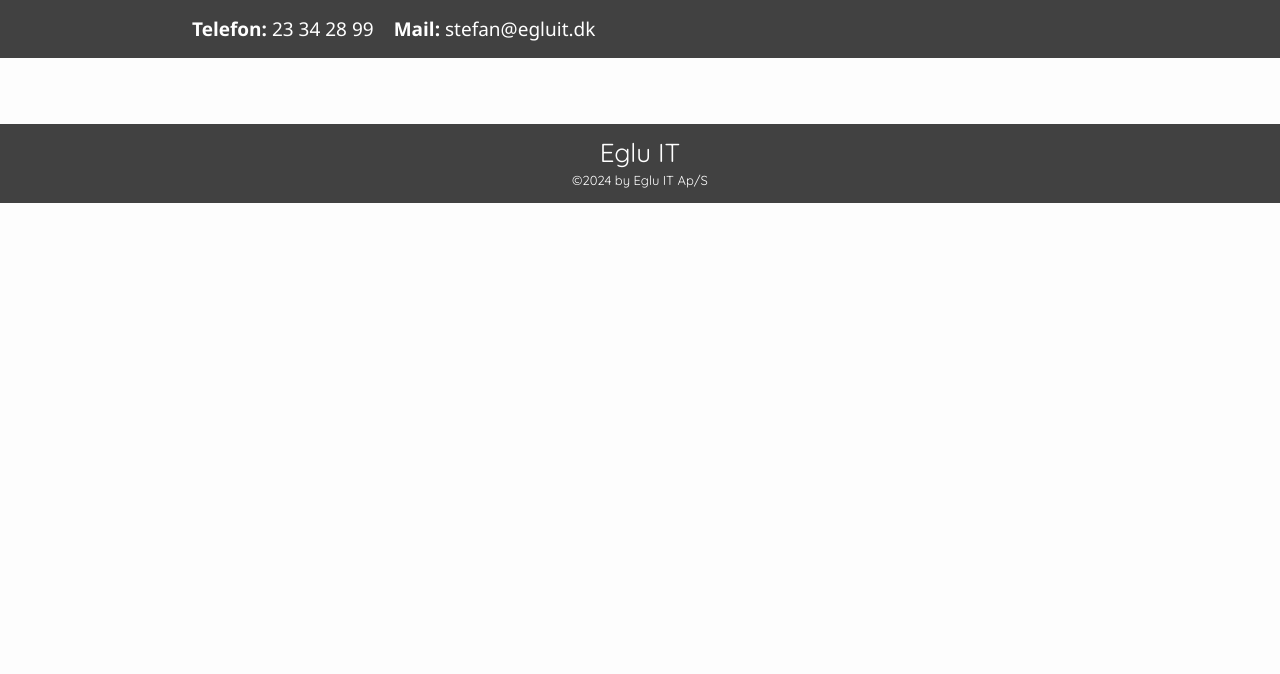
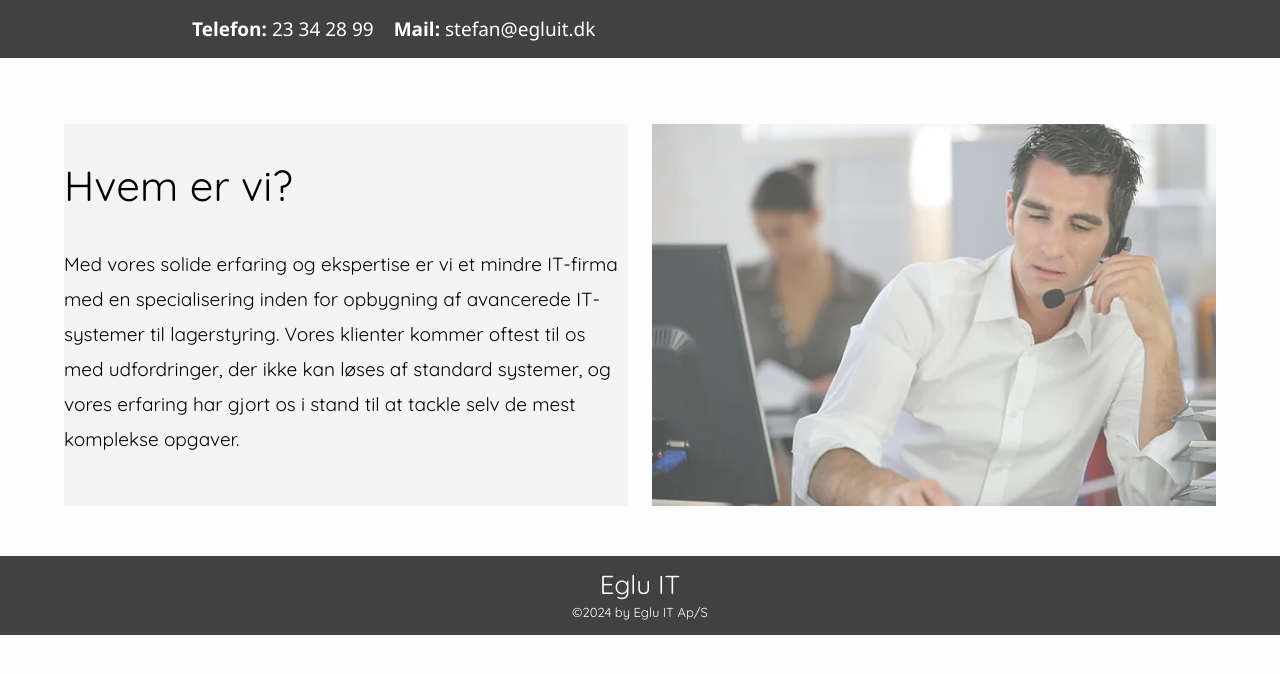
Before and after one commit to AAArmine/egluitWeb, a Vue app: page /about in a window 1280 px wide. Shown: the top 674 px of the page. Built offline with nearby package versions, Linux system fonts and the light colour scheme.

Commit message:
about us, first section

```diff
--- /dev/null
+++ b/src/components/sections/about/IntroSec.vue
@@ -0,0 +1,61 @@
+<template>
+  <section class="description">
+    <div class="wrapper-90">
+      <div class="content-item">
+        <h1 class="title">Hvem er vi?</h1>
+        <p class="text">
+          Med vores solide erfaring og ekspertise er vi et mindre IT-firma med
+          en specialisering inden for opbygning af avancerede IT-systemer til
+          lagerstyring. Vores klienter kommer oftest til os med udfordringer,
+          der ikke kan løses af standard systemer, og vores erfaring har gjort
+          os i stand til at tackle selv de mest komplekse opgaver.
+        </p>
+      </div>
+      <div class="content-item image"></div>
+    </div>
+  </section>
+</template>
+
+<script>
+export default {
+  name: "IntroSec",
+};
+</script>
+
+<style scoped lang="scss">
+.description {
+  padding-bottom: 50px;
+  .wrapper-90 {
+    display: flex;
+    align-items: stretch;
+    gap: 2%;
+    @media (max-width: $mobile-width) {
+      flex-wrap: wrap;
+    }
+    .content-item {
+      width: 49%;
+      padding-bottom: 30px;
+      background-color: $bg-light;
+
+      @media (max-width: $mobile-width) {
+        width: 100%;
+      }
+    }
+
+    .image {
+      flex: 1;
+      background-image: url("@/assets/images/aboutMain.png");
+      background-size: cover;
+      background-repeat: no-repeat;
+      background-position: center center;
+      opacity: 0.7;
+      height: auto;
+
+      @media (max-width: $mobile-width) {
+        width: 100%;
+        height: 250px;
+      }
+    }
+  }
+}
+</style>
--- a/src/views/AboutPage.vue
+++ b/src/views/AboutPage.vue
@@ -1,11 +1,14 @@
 <template>
-  <div id="about"></div>
+  <div id="about">
+    <intro-sec/>
+  </div>
 </template>
 
 <script>
+import IntroSec from '@/components/sections/about/IntroSec.vue';
 export default {
+  components: { IntroSec },
   name: "AboutPage",
-
 };
 </script>
 
```
Also changed, not shown: src/assets/images/aboutMain.png (added).
